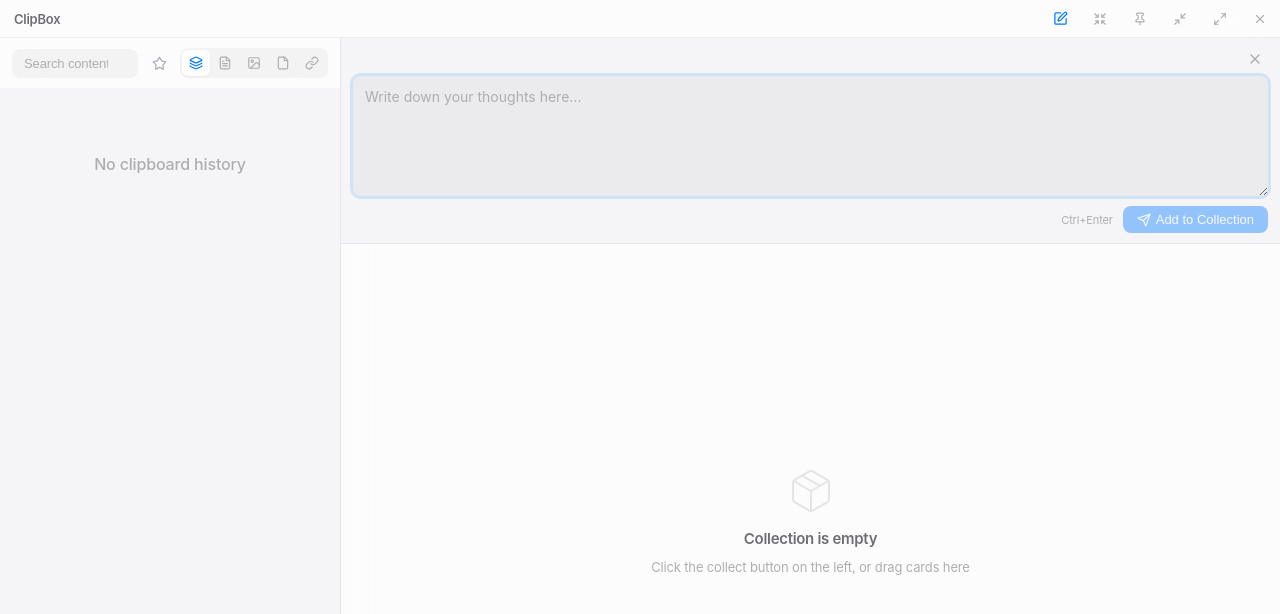
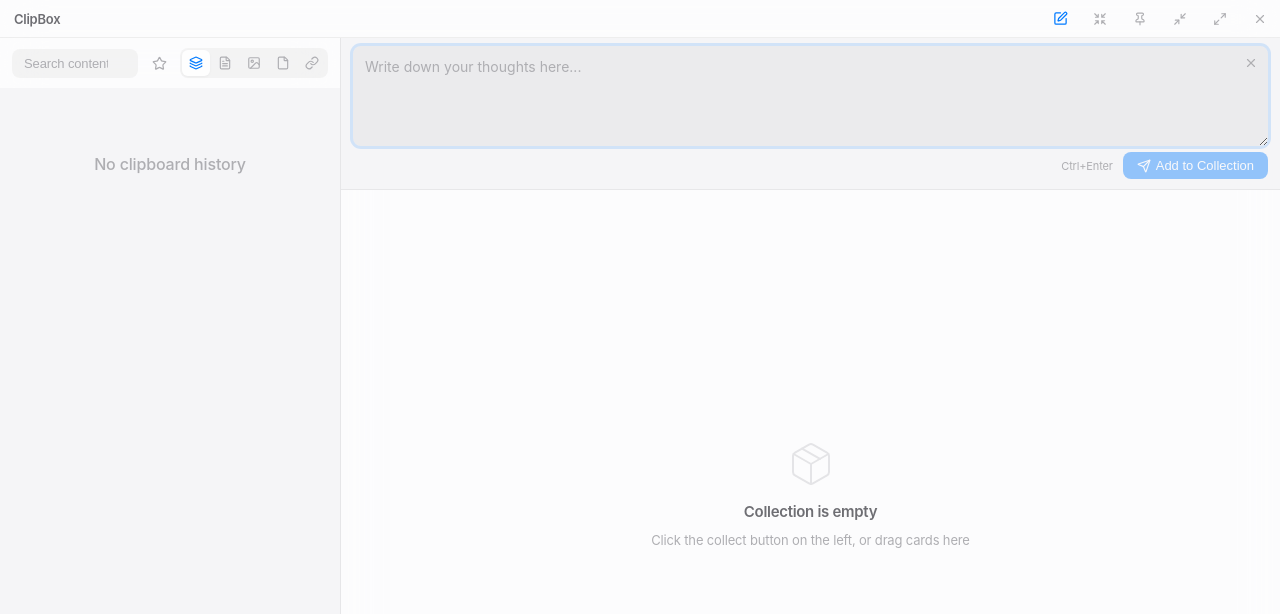
Before and after one commit to zongqir/qollector, a React (Vite) app: page / in a window 1280 px wide. Both pictures are taken after a click on the button 382 px from the left and 71 px from the top of the page. Shown: the top 614 px of the page. Built offline with nearby package versions, Linux system fonts and the light colour scheme.

Commit message:
[UI]局部风格美化

```diff
--- a/src/EditModal.css
+++ b/src/EditModal.css
@@ -456,17 +456,18 @@
 .edit-modal-mini-footer {
   display: flex;
   align-items: center;
+  justify-content: flex-end;
   gap: 8px;
   padding: 10px 14px;
   border-top: 1px solid var(--border-light);
 }
 
-/* 关闭按钮 */
-.quick-add-btn-close {
-  width: 32px;
-  height: 32px;
+/* 右上角关闭按钮 - 和置顶按钮风格一致 */
+.quick-add-close-btn {
+  width: 26px;
+  height: 26px;
   border: none;
-  border-radius: 50%;
+  border-radius: 6px;
   background: transparent;
   color: var(--text-tertiary);
   cursor: pointer;
@@ -477,16 +478,15 @@
   flex-shrink: 0;
 }
 
-.quick-add-btn-close:hover {
-  background: rgba(255, 59, 48, 0.08);
+.quick-add-close-btn:hover {
+  background: rgba(255, 59, 48, 0.1);
   color: #ff3b30;
 }
 
-/* 右侧操作区 */
+/* 操作区 */
 .quick-add-actions {
   display: flex;
   gap: 8px;
-  margin-left: auto;
 }
 
 /* 保存并继续 */
@@ -531,7 +531,7 @@
 }
 
 .quick-add-btn-save:hover:not(:disabled) {
-  background: #5a6fd6;
+  background: var(--accent-hover);
 }
 
 .quick-add-btn-save:active:not(:disabled) {
--- a/src/EditModal.jsx
+++ b/src/EditModal.jsx
@@ -175,6 +175,9 @@ function EditModal({ item, mode, isMiniMode, onSave, onCancel }) {
             >
               {isPinned ? <PinOff size={13} /> : <Pin size={13} />}
             </button>
+            <button onClick={onCancel} className="quick-add-close-btn" title={t('editModal.cancelHint')}>
+              <X size={14} />
+            </button>
           </div>
         </div>
         <textarea
@@ -193,9 +196,6 @@ function EditModal({ item, mode, isMiniMode, onSave, onCancel }) {
           </div>
         )}
         <div className="edit-modal-mini-footer">
-          <button onClick={onCancel} className="quick-add-btn-close" title={t('editModal.cancelHint')}>
-            <X size={16} />
-          </button>
           <div className="quick-add-actions">
             <button
               onClick={handleSaveAndContinue}
--- a/src/components/Panel/CollectionPanel.jsx
+++ b/src/components/Panel/CollectionPanel.jsx
@@ -145,14 +145,7 @@ function CollectionPanel() {
     <div className={`collection-quick-note ${isExpanded ? 'expanded' : ''}`}>
       {isExpanded ? (
         <div className="quick-note-expanded">
-          <div className="quick-note-expanded-header">
-            <button
-              className="quick-note-close-btn"
-              onClick={() => setIsExpanded(false)}
-            >
-              <X size={16} />
-            </button>
-          </div>
+          <div className="quick-note-expanded-body">
             <textarea
               className="quick-note-textarea"
               placeholder={t('collection.expandedNotePlaceholder')}
@@ -166,6 +159,13 @@ function CollectionPanel() {
               }}
               autoFocus
             />
+            <button
+              className="quick-note-close-btn"
+              onClick={() => setIsExpanded(false)}
+            >
+              <X size={14} />
+            </button>
+          </div>
           <div className="quick-note-expanded-footer">
             <span className="quick-note-hint">Ctrl+Enter</span>
             <button
--- a/src/components/Panel/PreviewPanel.jsx
+++ b/src/components/Panel/PreviewPanel.jsx
@@ -176,7 +176,6 @@ function PreviewPanel() {
       <div className="preview-nav">
         <button className="preview-back-btn" onClick={switchToCollection}>
           <ArrowLeft size={16} />
-          <span>{t('collection.backToCollection')}</span>
         </button>
         <div className="preview-nav-actions">
           <button
--- a/src/styles/workspace.css
+++ b/src/styles/workspace.css
@@ -312,15 +312,18 @@
   border-bottom: 1px solid var(--border-light);
 }
 
-.quick-note-expanded-header {
+.quick-note-expanded-body {
+  position: relative;
   display: flex;
-  justify-content: flex-end;
-  padding: 8px 12px 0;
+  margin: 8px 12px 0;
 }
 
 .quick-note-close-btn {
-  width: 26px;
-  height: 26px;
+  position: absolute;
+  top: 6px;
+  right: 6px;
+  width: 22px;
+  height: 22px;
   border: none;
   border-radius: 6px;
   background: transparent;
@@ -330,6 +333,7 @@
   align-items: center;
   justify-content: center;
   transition: all 0.15s;
+  z-index: 1;
 }
 
 .quick-note-close-btn:hover {
@@ -339,10 +343,9 @@
 
 .quick-note-textarea {
   flex: 1;
-  min-height: 120px;
+  min-height: 100px;
   max-height: 300px;
-  margin: 4px 12px;
-  padding: 10px 12px;
+  padding: 10px 32px 10px 12px;
   border: none;
   border-radius: 8px;
   background: var(--bg-input);
@@ -626,20 +629,21 @@
 .preview-back-btn {
   display: flex;
   align-items: center;
-  gap: 6px;
-  padding: 5px 10px;
+  justify-content: center;
+  width: 30px;
+  height: 30px;
+  padding: 0;
   border: none;
-  border-radius: 6px;
+  border-radius: 8px;
   background: transparent;
-  color: var(--accent-color);
-  font-size: 13px;
-  font-weight: 500;
+  color: var(--text-tertiary);
   cursor: pointer;
-  transition: background 0.15s;
+  transition: all 0.15s;
 }
 
 .preview-back-btn:hover {
-  background: var(--accent-light);
+  background: var(--btn-hover-bg);
+  color: var(--text-primary);
 }
 
 .preview-nav-actions {
@@ -775,15 +779,26 @@
   cursor: not-allowed;
 }
 
-/* 预览页标签区 */
+/* 预览页标签区 - 自适应宽度 */
 .preview-tags-section {
-  padding: 6px 16px;
+  padding: 8px 16px;
   border-bottom: 1px solid var(--border-light);
 }
 
 .preview-tags-section .item-tags {
   gap: 4px;
   justify-content: flex-start;
+  flex-wrap: wrap;
+}
+
+.preview-tags-section .add-tag-input-wrapper {
+  display: inline-flex;
+  max-width: 220px;
+}
+
+.preview-tags-section .add-tag-input {
+  width: 100px;
+  min-width: 60px;
 }
 
 /* 预览页备注区 */
```
Also changed, not shown: TODO.txt. Lines whose indentation alone changed are shown as unchanged.
